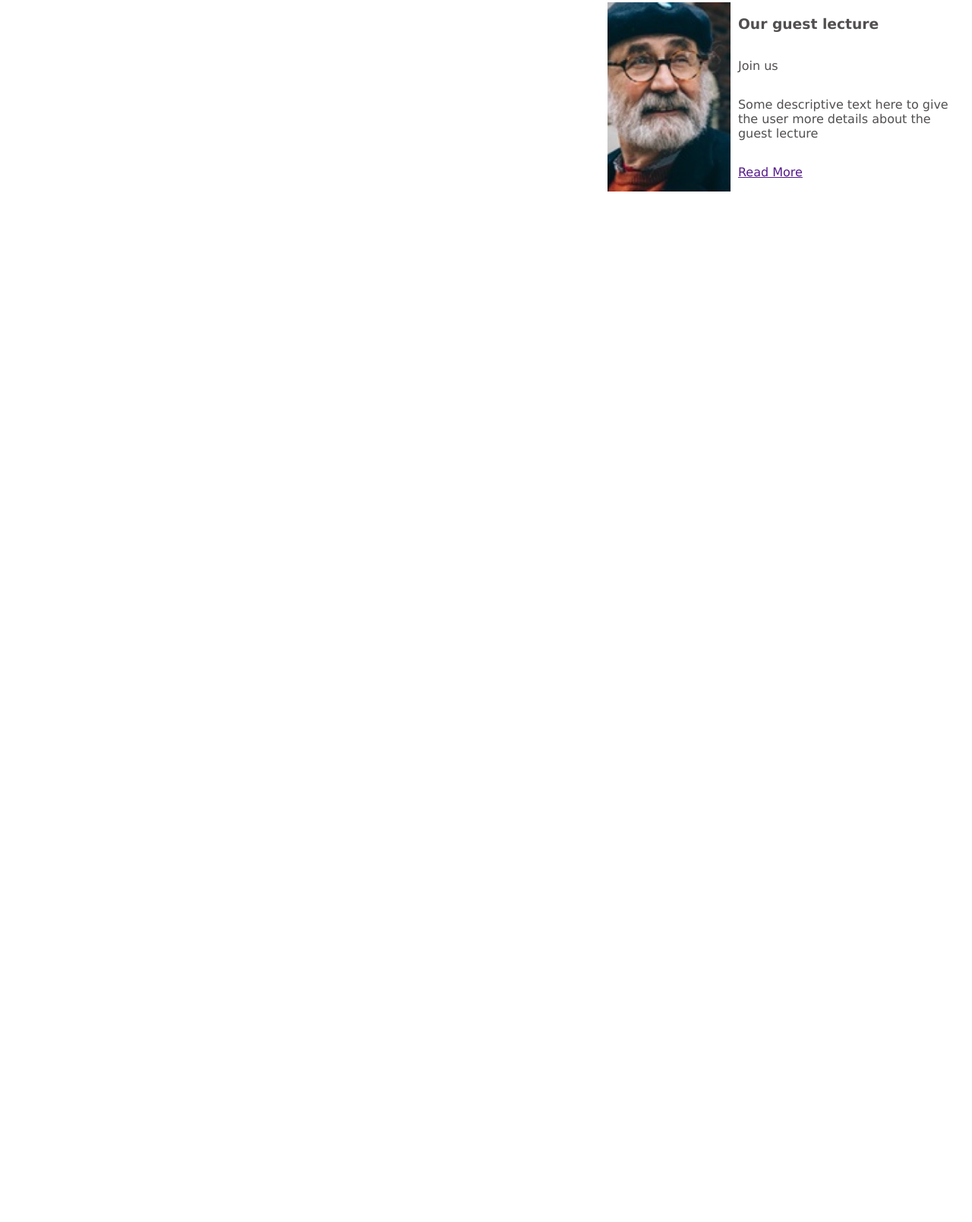
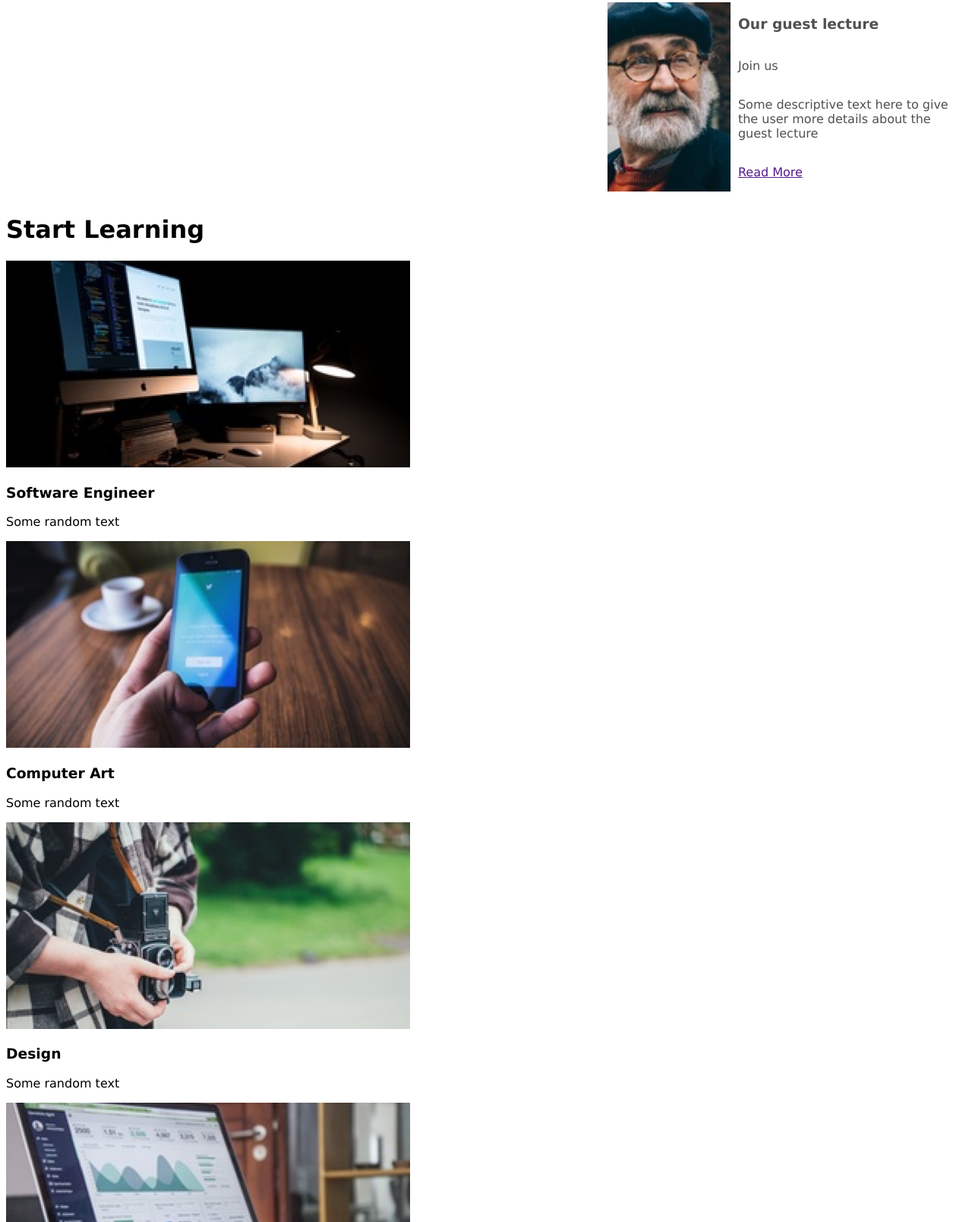
Before and after one commit to LeonMichel96/colmar_academy_2, a plain HTML site: page index.html in a window 1280 px wide. Shown: the part 1192-2800 px from the top of the page at 76% size. Before the commit the page ends 1462 px from the top, so only its background shows below. Drawn offline with Linux system fonts and the light colour scheme.

Commit message:
added section 3 in index.html

```diff
--- a/index.html
+++ b/index.html
@@ -60,5 +60,38 @@
       </div>
     </div>
   </div>
+  <div class="section_3">
+    <h1>Start Learning</h1>
+    <div class="box">
+      <img src="resources/multimedia/images/course-software.jpg" alt="">
+      <h3>Software Engineer</h3>
+      <p>Some random text</p>
+    </div>
+    <div class="box">
+      <img src="resources/multimedia/images/course-computer-art.jpg" alt="">
+      <h3>Computer Art</h3>
+      <p>Some random text</p>
+    </div>
+    <div class="box">
+      <img src="resources/multimedia/images/course-design.jpg" alt="">
+      <h3>Design</h3>
+      <p>Some random text</p>
+    </div>
+    <div class="box">
+      <img src="resources/multimedia/images/course-data.jpg" alt="">
+      <h3>Data</h3>
+      <p>Some random text</p>
+    </div>
+    <div class="box">
+      <img src="resources/multimedia/images/course-business.jpg" alt="">
+      <h3>Bussiness</h3>
+      <p>Some random text</p>
+    </div>
+    <div class="box">
+      <img src="resources/multimedia/images/course-marketing.jpg" alt="">
+      <h3>Marketing</h3>
+      <p>Some random text</p>
+    </div>
+  </div>
 </body>
 </html>
```
